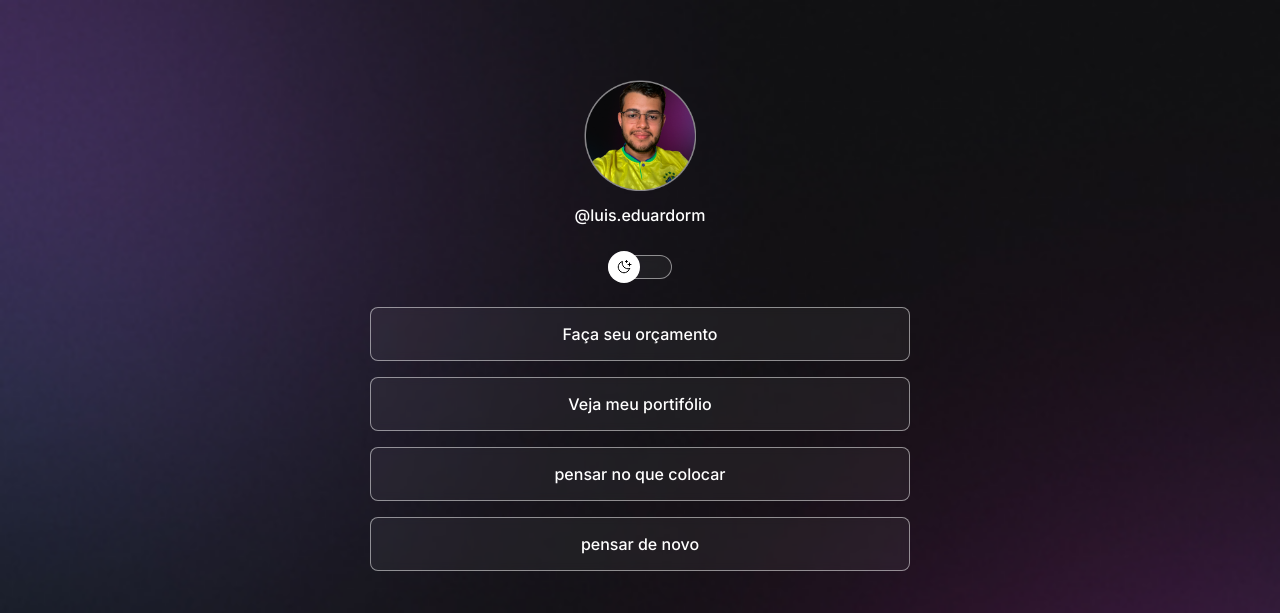
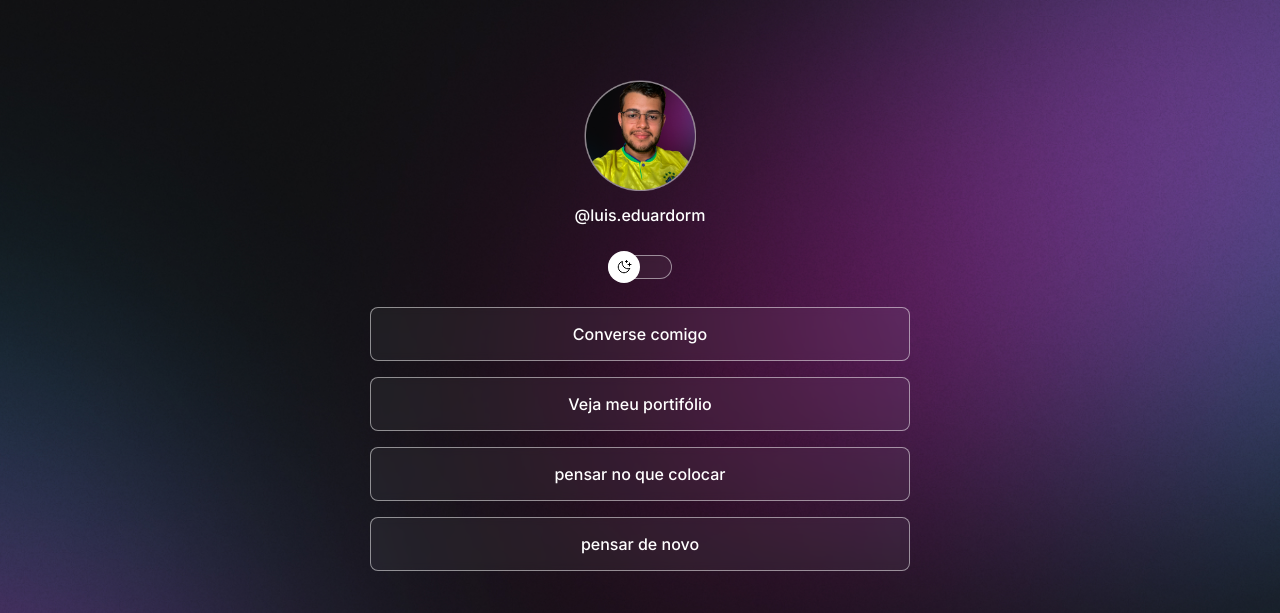
Before and after one commit to saphiraRat/Devlinks, a plain HTML site: page index.html in a window 1280 px wide. Shown: the top 613 px of the page. Drawn offline with nearby package versions, Linux system fonts and the light colour scheme.

Commit message:
Bg change of mobile devices

```diff
--- a/index.html
+++ b/index.html
@@ -28,7 +28,8 @@
 
 <ul>
         <li>
-            <a href="#" target="_blank">Faça seu orçamento</a>
+            <a href="https://api.whatsapp.com/send?phone=5537999470920&text=Ol%C3%A1!%20Gostaria%20de%20saber%20mais%20sobre%20seu%20trabalho!"
+             target="_blank">Converse comigo</a>
         </li>
 
         <li>
--- a/style.css
+++ b/style.css
@@ -29,6 +29,7 @@
 body {
     background: var(--bg-url) no-repeat top
     center/cover;
+    height: 100vh;
 }
 
 body * {
@@ -166,3 +167,14 @@ footer {
     text-align: center;
     font-size: 14px;
 }
+
+/* media queries*/
+@media (min-width: 700px) {
+    :root {
+        --bg-url: url(./assets/bg-desktop.jpg);
+    }
+
+    .light {
+        --bg-url: url(./assets/bg-desktop-light.jpg);
+    }
+}
```
Also changed, not shown: assets/bg-desktop-light.jpg (added), assets/bg-desktop.jpg (added).
